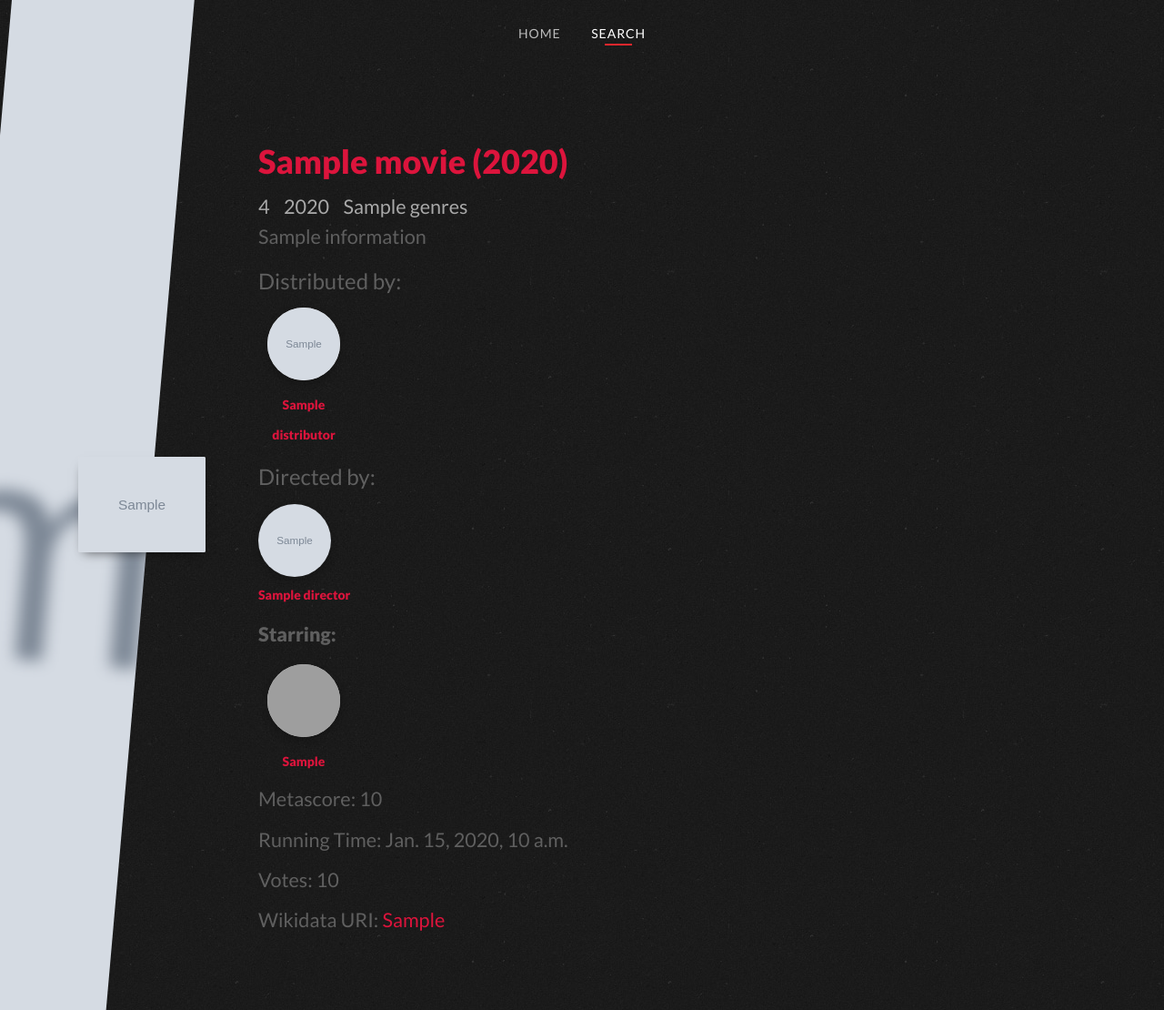
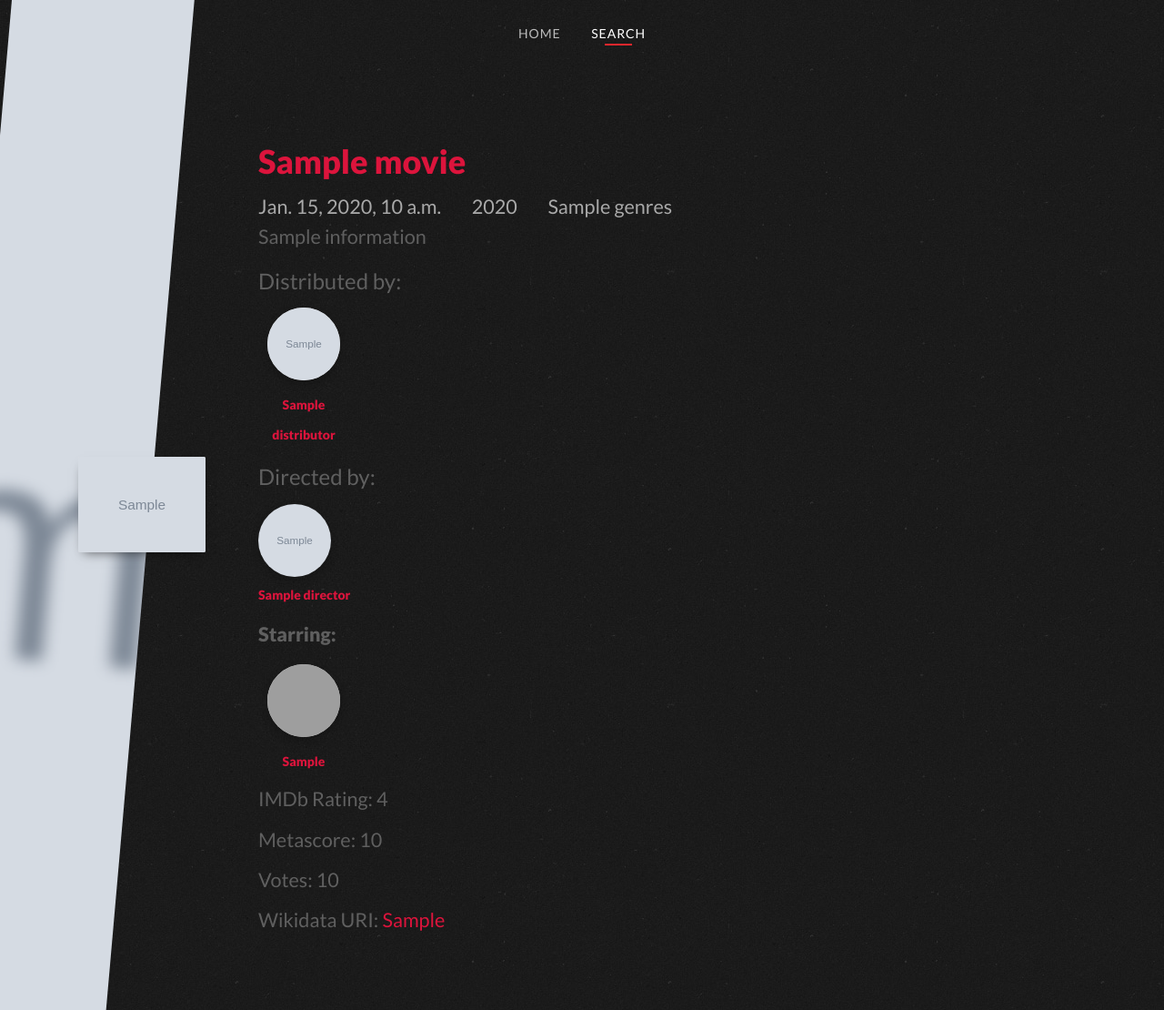
Before and after one commit to Nama-Kelompok/MoviVerse, a Django app: template main/templates/detail_movie.html in a window 1280 px wide. Shown: the whole page at 91% size. Run offline with Django 5.2, Linux system fonts and the light colour scheme; the template is opened without the code that fills it: most values are stand-ins (such as "Sample title", 1, 10 or a date in 2020); grey boxes marked "Sample" are stand-in pictures; some libraries are stand-ins or nearby versions; grey boxes are pictures that could not be loaded.

Commit message:
[FIX] Done penambahan imdb dan rating

```diff
--- a/main/templates/detail_movie.html
+++ b/main/templates/detail_movie.html
@@ -52,14 +52,14 @@
                 <div class="movie__details">
                     <h2 class="movie__title">
                         {% if movie.wikidataUri and movie.wikidataUri != "Tidak terdapat data wikidataUri" %}
-                            <a href="{{ movie.wikidataUri }}" target="_blank">{{ movie.title }} ({{ movie.releaseYear }})</a>
+                            <a href="{{ movie.wikidataUri }}" target="_blank">{{ movie.title }}</a>
                         {% else %}
-                            {{ movie.title }} ({{ movie.releaseYear }})
+                            {{ movie.title }}
                         {% endif %}
                     </h2>
 
                     <ul class="movie__tags list--inline">
-                        <li class="movie__rated">{{ movie.rating }}</li>
+                        <li class="movie__year">{{ movie.runningTime }}</li>
                         <li class="movie__year">{{movie.releaseYear}}</li>
                         <li class="movie__year">{{ movie.genres }}</li>
                     </ul>
@@ -122,8 +122,8 @@
                         {% endfor %}
                     </ul>
 
+                    <p><span class="bold">IMDb Rating: </span>{{ movie.rating }} </p>
                     <p><span class="bold">Metascore:</span> {{ movie.metaScore }}</p>
-                    <p><span class="bold">Running Time:</span> {{ movie.runningTime }}</p>
                     <p><span class="bold">Votes:</span> {{ movie.votes }}</p>
                     <p>
                         <span class="bold">Wikidata URI:</span>
--- a/main/views.py
+++ b/main/views.py
@@ -208,7 +208,6 @@ def get_movie_details(request, uri=None):
                         # Aktor tidak ditemukan di lokal, coba ambil dari Wikidata
                         if movie_wikidata_uri.startswith("http://www.wikidata.org/entity/"):
                             actor_uri, actor_image = fetch_actor_from_wikidata(movie_wikidata_uri, star_label)
-                            print(actor_image)
                             if actor_uri:
                                 data_movie["stars"].append([star_label, actor_uri, actor_image])
                             else:
--- a/static/detail/css/detail.css
+++ b/static/detail/css/detail.css
@@ -210,3 +210,14 @@ a{
   margin: 16px 0;
   list-style: none;
 }
+
+ul.movie__tags {
+  margin: 0;
+  padding: 0 16px 0 0;
+  text-align: left;
+}
+
+ul.movie__tags li {
+  padding-right: 2%;
+  margin: 0;
+}
```
